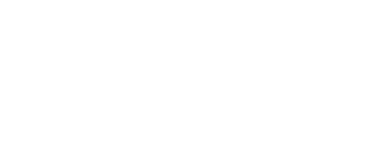
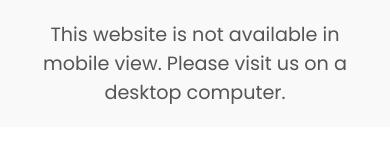
Before and after one commit to AmalSuresh17/Portfolio, a plain HTML site: page index.html in a window 390 px wide. Drawn offline with Linux system fonts and the light colour scheme.

Commit message:
finalised

```diff
--- a/index.html
+++ b/index.html
@@ -10,6 +10,7 @@
 </head>
 
 <body>
+<div class="large-screen">
     <nav id="desktop-nav">
         <div class="logo">Amal S</div>
         <div>
@@ -229,6 +230,11 @@
         </nav>
         <p>Copyright &#169; 2024 Amal S. All Rights Reserved</p>
     </footer>
+</div>
+    <div class="mobile-message">
+        <p>This website is not available in mobile view. Please visit us on a desktop computer.</p>
+    </div>
+
     <script src="script.js"></script>
 </body>
 
--- a/style.css
+++ b/style.css
@@ -372,9 +372,25 @@ article .icon{
   footer p{
     text-align: center;
   }
+/* Hide main content on mobile */
+@media (max-width: 1024px) {
+    .large-screen {
+      display: none;
+    }
 
-  @media (max-width: 1023px) {
-    body {
+    .mobile-message {
+      display: block;
+      text-align: center;
+      padding: 20px;
+      font-size: 1.2em;
+      color: #ff0000; /* Adjust the color as needed */
+      background-color: #f9f9f9; /* Adjust the background color as needed */
+    }
+  }
+
+  /* Ensure the message is hidden on larger screens */
+  @media (min-width: 1025px) {
+    .mobile-message {
       display: none;
     }
   }
```
